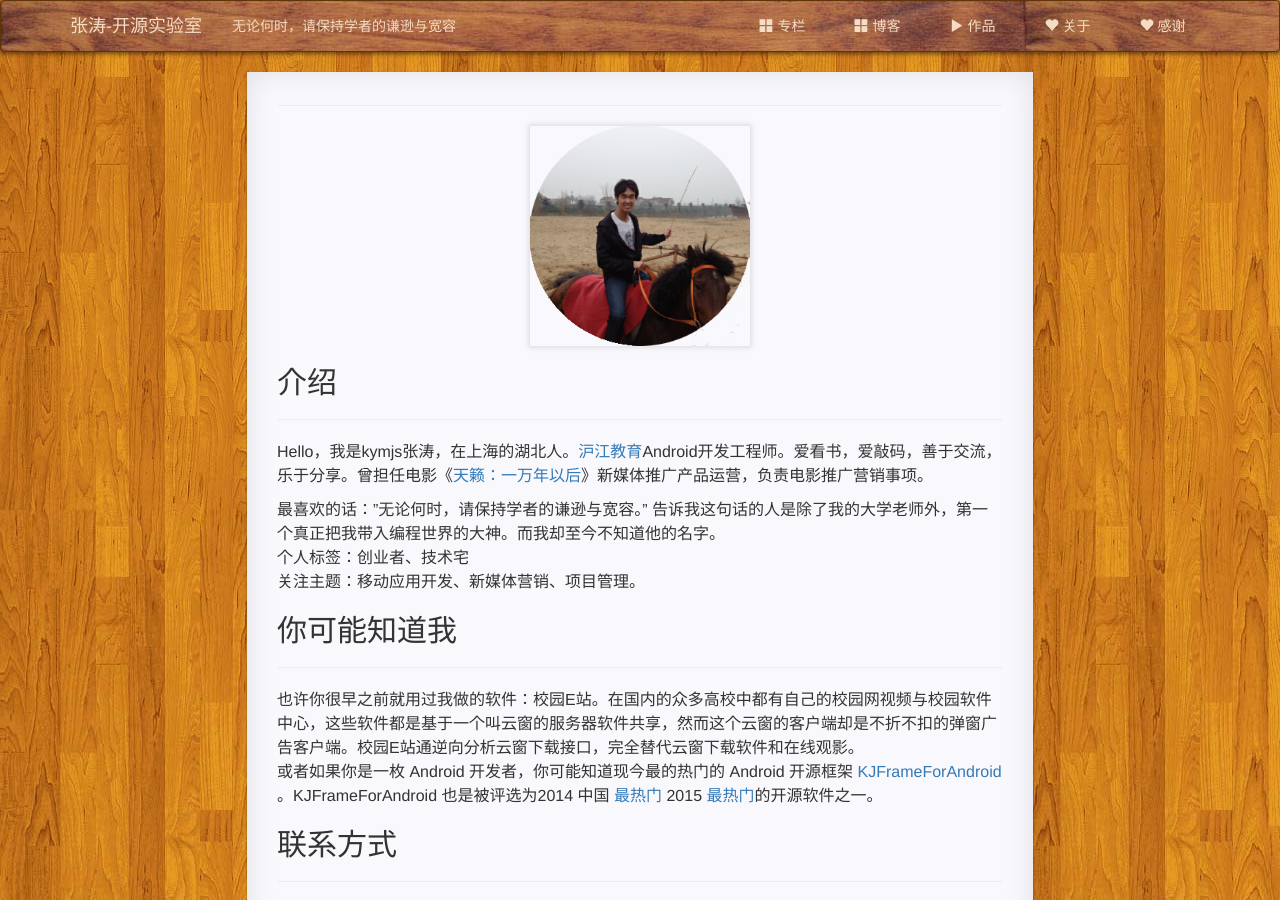
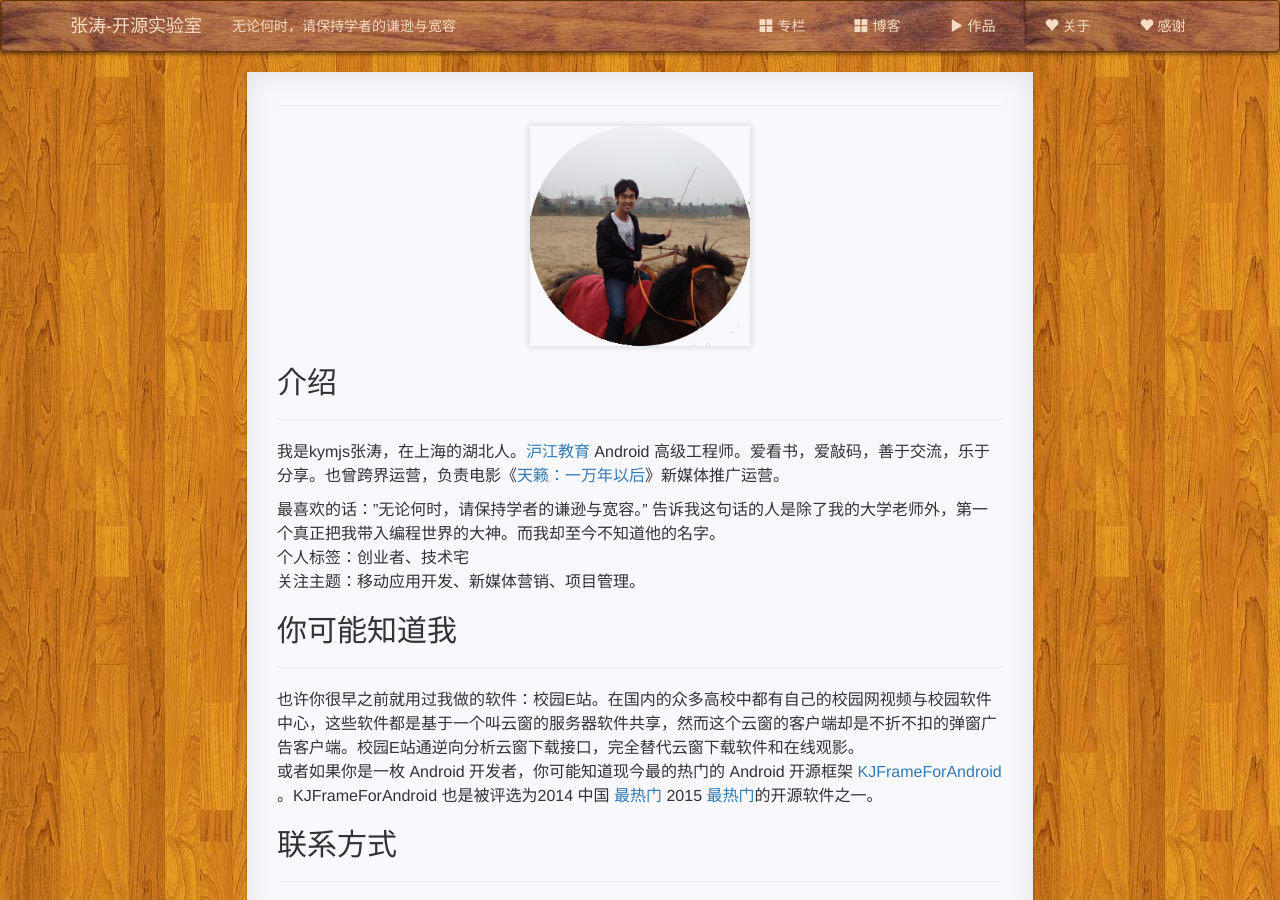
Before and after one commit to XClouded/kymjs.github.io, a Jekyll site: the page built from about/index.md, in a window 1280 px wide and 900 px high. Built offline with Jekyll 4.4.1, drawn with Linux system fonts in a browser that asks for light colours; nearby versions of some CDN libraries; comment, search, counter and statistics services are not loaded; a style sheet for code colours, icons or effects is not loaded.

Commit message:
update about

```diff
--- a/_includes/about.html
+++ b/_includes/about.html
@@ -10,13 +10,13 @@
   </a></span><br>
 
   <ul class="list-unstyled">
-    &nbsp;&nbsp;&nbsp;&nbsp;沪江教育 Android 开发工程师，《<a href="https://github.com/kymjs/KJFrameForAndroid">KJFrameForAndroid</a>》开发框架作者。爱看书，爱敲码，善于交流，乐于分享。曾担任电影《<a href="http://baike.baidu.com/view/8784406.htm">天籁：一万年以后</a>》新媒体产品运营。
+    &nbsp;&nbsp;&nbsp;&nbsp;沪江教育 Android 开发工程师。  爱看书，爱敲码，善于交流，乐于分享。也曾跨界运营，担任过电影《<a href="http://baike.baidu.com/view/8784406.htm">天籁：一万年以后</a>》新媒体产品运营。
 
     <hr width="90%" style="border:1px dashed black; height:1px">
 
     <a href="http://www.kymjs.com/"></a><font color="red"><b>QQ交流群：</b></font>
     <p><a href="http://www.kymjs.com/" target="_blank"></a><a href="http://jq.qq.com/?_wv=1027&amp;k=UH2fnF" target="_blank"><font color="blue"><b>257053751</b></font>（1群，2000人）</a></p>
-    <p><a href="http://jq.qq.com/?_wv=1027&amp;k=P9EObD" target="_blank"><font color="blue"><b>201055521</b></font>（2群，1000人）</a></p>
+    <p><a href="http://jq.qq.com/?_wv=1027&amp;k=P9EObD" target="_blank"><font color="blue"><b>201055521</b></font>（2群，1000人，已满）</a></p>
     <font color="red"><b>我的邮箱：</b></font><br>
     <p><b>kymjs123@gmail.com</b></p>
     <br />
--- a/about/index.md
+++ b/about/index.md
@@ -6,7 +6,7 @@ layout: page-a4
 
 ## 介绍
 ---
-Hello，我是kymjs张涛，在上海的湖北人。[沪江教育](http://hujiang.m.zhiye.com/)Android开发工程师。爱看书，爱敲码，善于交流，乐于分享。曾担任电影《[天籁：一万年以后](http://baike.baidu.com/view/8784406.htm)》新媒体推广产品运营，负责电影推广营销事项。
+我是kymjs张涛，在上海的湖北人。[沪江教育](http://hujiang.m.zhiye.com/) Android 高级工程师。爱看书，爱敲码，善于交流，乐于分享。也曾跨界运营，负责电影《[天籁：一万年以后](http://baike.baidu.com/view/8784406.htm)》新媒体推广运营。
 
 最喜欢的话："无论何时，请保持学者的谦逊与宽容。" 告诉我这句话的人是除了我的大学老师外，第一个真正把我带入编程世界的大神。而我却至今不知道他的名字。
 个人标签：创业者、技术宅
```
Also changed, not shown: images/blog_image/20160412_1.png (added), images/face/360.gif (added).
